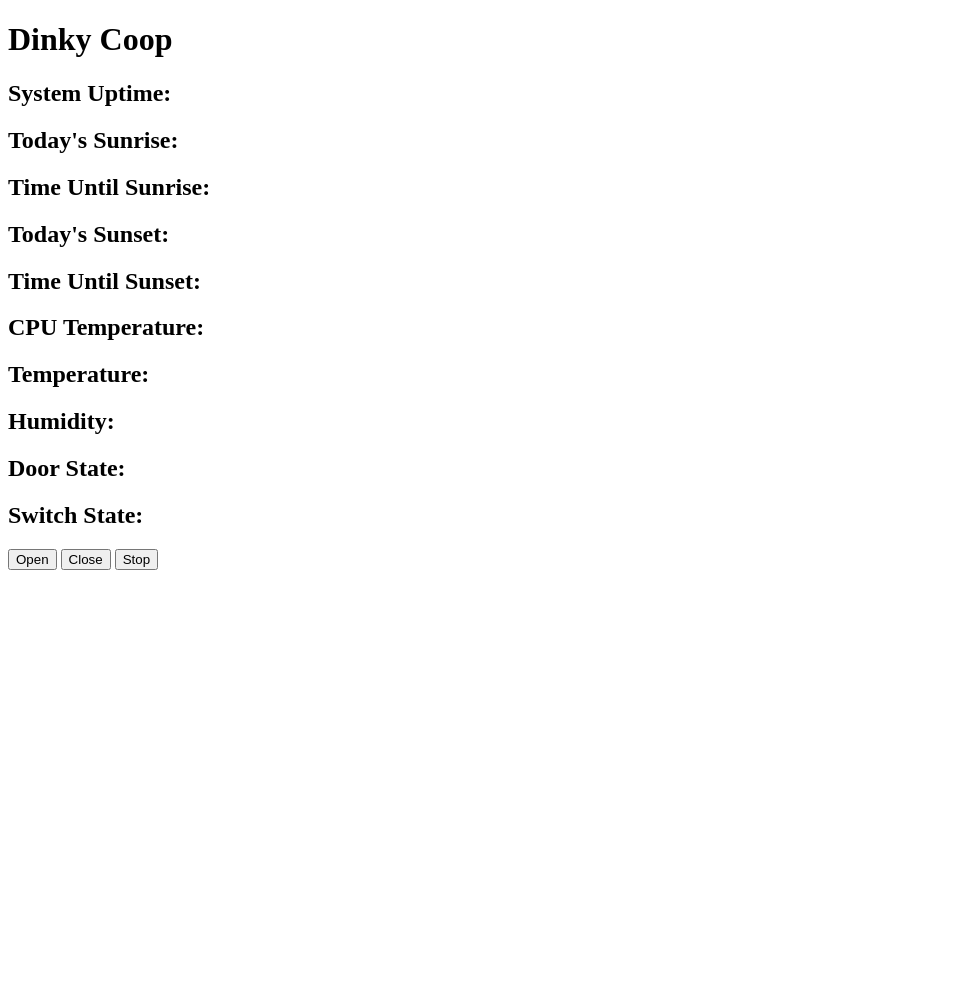
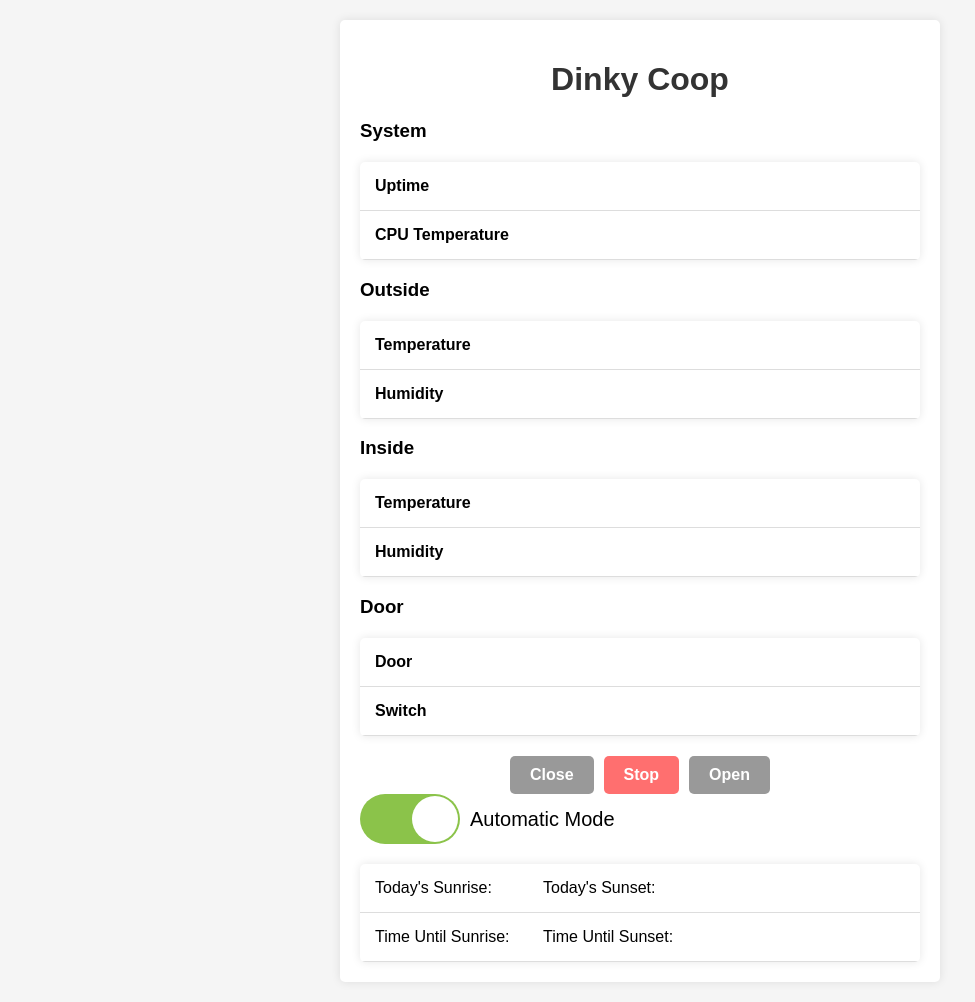
Before and after one commit to dinkelk/coop, a Flask app: page / in a window 1280 px wide. Shown: the whole page, without its empty margins (0-975 px from the left). Before the commit the page ends 570 px from the top, so only its background shows below. Run offline with Flask 3, Linux system fonts and the light colour scheme; some libraries are stand-ins or nearby versions.

Commit message:
adding auto mode toggle, prettifying web page a bit

```diff
--- a/src/app.py
+++ b/src/app.py
@@ -30,6 +30,7 @@ global_sunrise = None
 global_sunset = None
 global_sunrise = None
 global_sunset = None
+global_auto_mode = True
 lock = Lock()
 
 ##################################
@@ -110,21 +111,25 @@ def door_task():
         door_override = door.get_override()
         with lock:
             d_door_state = global_desired_door_state
+            auto_mode = global_auto_mode
 
-        # Get the current sunrise and sunset time:
-        sunrise, sunset = get_sunrise_and_sunset()
-        current_time = timezone.localize(datetime.now())
-        time_window = timedelta(minutes=1)
+        # If we are in auto mode then open or close the door based on sunrise
+        # or sunset times.
+        if auto_mode:
+            # Get the current sunrise and sunset time:
+            sunrise, sunset = get_sunrise_and_sunset()
+            current_time = timezone.localize(datetime.now())
+            time_window = timedelta(minutes=1)
 
-        # If we are in the 1 minute after sunrise, command the desired door
-        # state to open.
-        if current_time > sunrise and current_time < sunrise + time_window:
-            global_desired_door_state = "open"
+            # If we are in the 1 minute after sunrise, command the desired door
+            # state to open.
+            if current_time > sunrise and current_time < sunrise + time_window:
+                global_desired_door_state = "open"
 
-        # If we are in the 1 minute after sunset, command the desired door
-        # state to closed.
-        if current_time > sunset and current_time < sunset + time_window:
-            global_desired_door_state = "closed"
+            # If we are in the 1 minute after sunset, command the desired door
+            # state to closed.
+            if current_time > sunset and current_time < sunset + time_window:
+                global_desired_door_state = "closed"
 
         # Handle door:
         if door_override:
@@ -252,6 +257,19 @@ def handle_stop():
     with lock:
         global_desired_door_state = "stopped"
 
+@socketio.on('toggle')
+def handle_toggle(message):
+    global global_auto_mode
+    toggle_value = message['toggle']
+    if toggle_value:
+        print('Auto Mode Enabled')
+        with lock:
+            global_auto_mode = True
+    else:
+        with lock:
+            global_auto_mode = False
+        print('Auto Mode Disabled')
+
 ##################################
 # Static page handlers:
 ##################################
@@ -259,10 +277,14 @@ def handle_stop():
 # Route for the home page
 @app.route('/')
 def index():
+    with lock:
+        auto_mode = global_auto_mode
+
+    print("rendering with auto mode: " + str(auto_mode))
     # Render the template with temperature and humidity values
     return render_template(
         'index.html',
-        #uptime=get_linux_uptime(),
+        auto_mode=auto_mode
     )
 
 ##################################
--- a/templates/index.html
+++ b/templates/index.html
@@ -2,6 +2,149 @@
 <html>
 <head>
     <title>Dinky Coop</title>
+    <meta name="viewport" content="width=device-width, initial-scale=1.0">
+    <style>
+        .container {
+            max-width: 600px;
+            margin: 0 auto;
+            padding: 0 20px;
+        }
+
+        .content {
+            background-color: #fff;
+            padding: 20px;
+            border-radius: 5px;
+            box-shadow: 0 0 10px rgba(0, 0, 0, 0.1);
+        }
+
+        @media (max-width: 600px) {
+            .container {
+                padding: 0;
+            }
+        }
+
+        .toggle-container {
+            display: flex;
+            align-items: center;
+        }
+
+        .toggle {
+            width: 100px;
+            height: 50px;
+            background-color: #aaa;
+            border-radius: 25px;
+            position: relative;
+            cursor: pointer;
+        }
+
+        .toggle:before {
+            content: "";
+            position: absolute;
+            top: 2px;
+            left: 2px;
+            width: 46px;
+            height: 46px;
+            background-color: #fff;
+            border-radius: 50%;
+            transition: transform 0.3s ease;
+        }
+
+        .toggle.on {
+          background-color: #8bc34a;
+        }
+
+        .toggle.on:before {
+            transform: translateX(50px);
+        }
+
+        .toggle-label {
+            margin-left: 10px;
+            font-size: 20px;
+        }
+
+        body {
+            font-family: Arial, sans-serif;
+            background-color: #f5f5f5;
+            margin: 0;
+            padding: 20px;
+        }
+
+        h1 {
+            text-align: center;
+            color: #333;
+        }
+
+        table {
+            border-collapse: collapse;
+            width: 100%;
+            background-color: #fff;
+            box-shadow: 0 0 10px rgba(0, 0, 0, 0.1);
+            border-radius: 5px;
+            overflow: hidden;
+            margin-top: 20px;
+        }
+
+        td:first-child {
+            width: 30%;
+        }
+
+        th, td {
+            padding: 15px;
+            text-align: left;
+            border-bottom: 1px solid #ddd;
+        }
+
+        th {
+            background-color: #f2f2f2;
+            color: #555;
+        }
+
+        tr:hover {
+            background-color: #f9f9f9;
+        }
+
+        .button-container {
+            display: flex;
+            justify-content: center;
+            margin-top: 20px;
+        }
+
+        .button {
+            display: inline-block;
+            padding: 10px 20px;
+            font-size: 16px;
+            font-weight: bold;
+            text-align: center;
+            text-decoration: none;
+            color: #fff;
+            border: none;
+            border-radius: 5px;
+            cursor: pointer;
+            transition: background-color 0.3s ease;
+            margin-right: 10px;
+        }
+
+        .button.stop {
+            background-color: #ff6f6f;
+        }
+
+        .button.open,
+        .button.close {
+            background-color: #999;
+        }
+
+        .button:last-child {
+            margin-right: 0;
+        }
+
+        .button:hover {
+            opacity: 0.8;
+        }
+
+        .capitalize {
+            text-transform: capitalize;
+        }
+    </style>
     <script src="https://cdnjs.cloudflare.com/ajax/libs/socket.io/4.3.1/socket.io.js"></script>
     <script>
         var socket = io();
@@ -31,22 +174,83 @@
         function sendStopCommand() {
             socket.emit('stop');
         }
+
+        function toggleSwitch() {
+            var toggle = document.getElementById('toggle');
+            toggle.classList.toggle('on');
+            var isOn = toggle.classList.contains('on');
+            socket.emit('toggle', { toggle: isOn });
+        }
     </script>
 </head>
 <body>
-    <h1>Dinky Coop</h1>
-    <h2>System Uptime: <span id="uptime"></span></h2>
-    <h2>Today's Sunrise: <span id="sunrise"></span></h2>
-    <h2>Time Until Sunrise: <span id="tu_sunrise"></span></h2>
-    <h2>Today's Sunset: <span id="sunset"></span></h2>
-    <h2>Time Until Sunset: <span id="tu_sunset"></span></h2>
-    <h2>CPU Temperature: <span id="cpu_temp"></span></h2>
-    <h2>Temperature: <span id="temp"></span></h2>
-    <h2>Humidity: <span id="hum"></span></h2>
-    <h2>Door State: <span id="state"></span></h2>
-    <h2>Switch State: <span id="override"></span></h2>
-    <button onclick="sendOpenCommand()">Open</button>
-    <button onclick="sendCloseCommand()">Close</button>
-    <button onclick="sendStopCommand()">Stop</button>
+    <div class="container">
+        <div class="content">
+            <h1>Dinky Coop</h1>
+            <h3>System</h3>
+            <table>
+                <tr>
+                    <td><b>Uptime</b></td>
+                    <td><span id="uptime"></span></td>
+                </tr>
+                <tr>
+                    <td><b>CPU Temperature</b></td>
+                    <td><span id="cpu_temp"></span></td>
+                </tr>
+            </table>
+            <h3>Outside</h3>
+            <table>
+                <tr>
+                    <td><b>Temperature</b></td>
+                    <td><span id="temp"></span></td>
+                </tr>
+                <tr>
+                    <td><b>Humidity</b></td>
+                    <td><span id="hum"></span></td>
+                </tr>
+            </table>
+            <h3>Inside</h3>
+            <table>
+                <tr>
+                    <td><b>Temperature</b></td>
+                    <td><span id="temp2"></span></td>
+                </tr>
+                <tr>
+                    <td><b>Humidity</b></td>
+                    <td><span id="hum2"></span></td>
+                </tr>
+            </table>
+            <h3>Door</h3>
+            <table>
+                <tr>
+                    <td><b>Door</b></td>
+                    <td><span id="state"></span></td>
+                </tr>
+                <tr>
+                    <td><b>Switch</b></td>
+                    <td><span id="override"></span></td>
+                </tr>
+            </table>
+            <div class="button-container">
+                <button class="button close" onclick="sendCloseCommand()">Close</button>
+                <button class="button stop" onclick="sendStopCommand()">Stop</button>
+                <button class="button open" onclick="sendOpenCommand()">Open</button>
+            </div>
+            <div class="toggle-container">
+                <div class="toggle{% if auto_mode %} on{% endif %}" id="toggle" onclick="toggleSwitch()"></div>
+                <span class="toggle-label">Automatic Mode</span>
+            </div>
+            <table>
+                <tr>
+                    <td>Today's Sunrise: <span id="sunrise"></span></td>
+                    <td>Today's Sunset: <span id="sunset"></span></td>
+                </tr>
+                <tr>
+                    <td>Time Until Sunrise: <span id="tu_sunrise"></span></td>
+                    <td>Time Until Sunset: <span id="tu_sunset"></span></td>
+                </tr>
+            </table>
+        </div>
+    </div>
 </body>
 </html>
```
